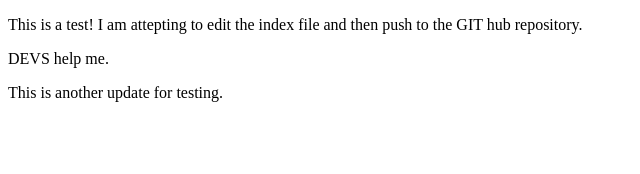
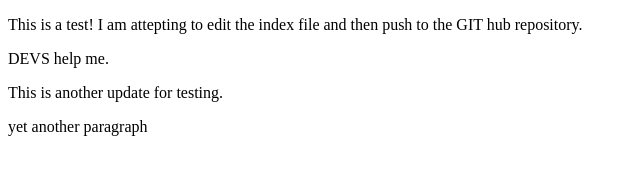
Before and after one commit to rc-devs/git-example.project, a plain HTML site: page index.html in a window 1280 px wide. Shown: the whole page, without its empty margins (0-640 px from the left). Drawn offline with Linux system fonts and the light colour scheme.

Commit message:
Added new paragaph to index, added second page to project

```diff
--- a/index.html
+++ b/index.html
@@ -9,5 +9,6 @@
   <p>This is a test! I am attepting to edit the index file and then push to the GIT hub repository.</p>
   <p>DEVS help me.</p>
   <p>This is another update for testing.</p>
+  <p>yet another paragraph</p>
 </body>
 </html>
```
Also changed, not shown: page2.html (added, +1 -0 lines).
